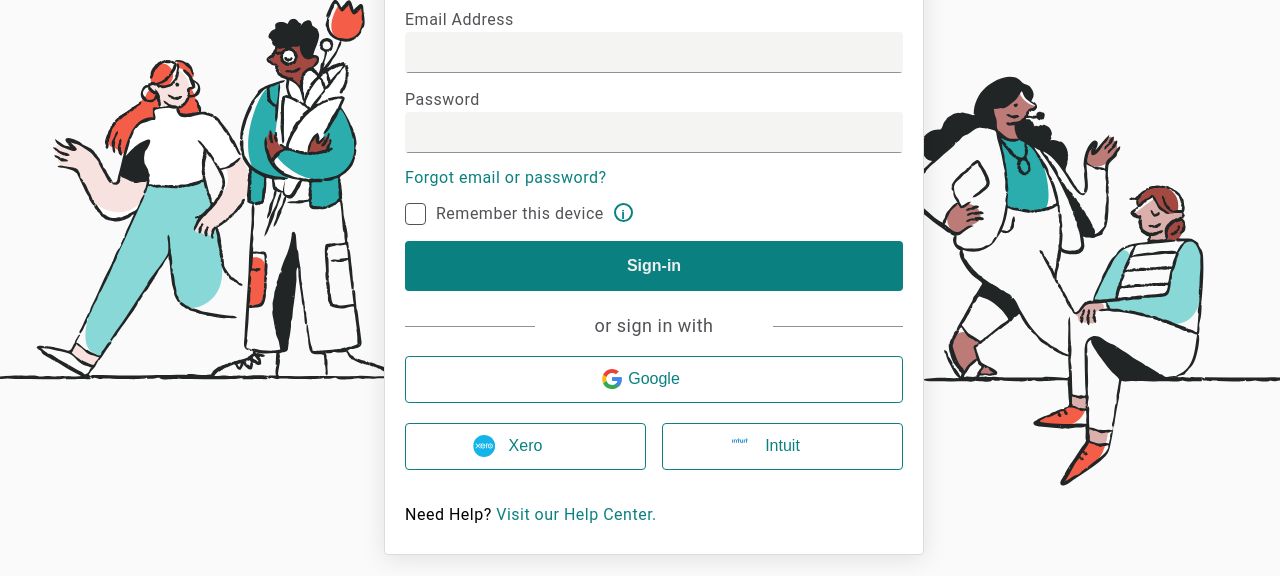
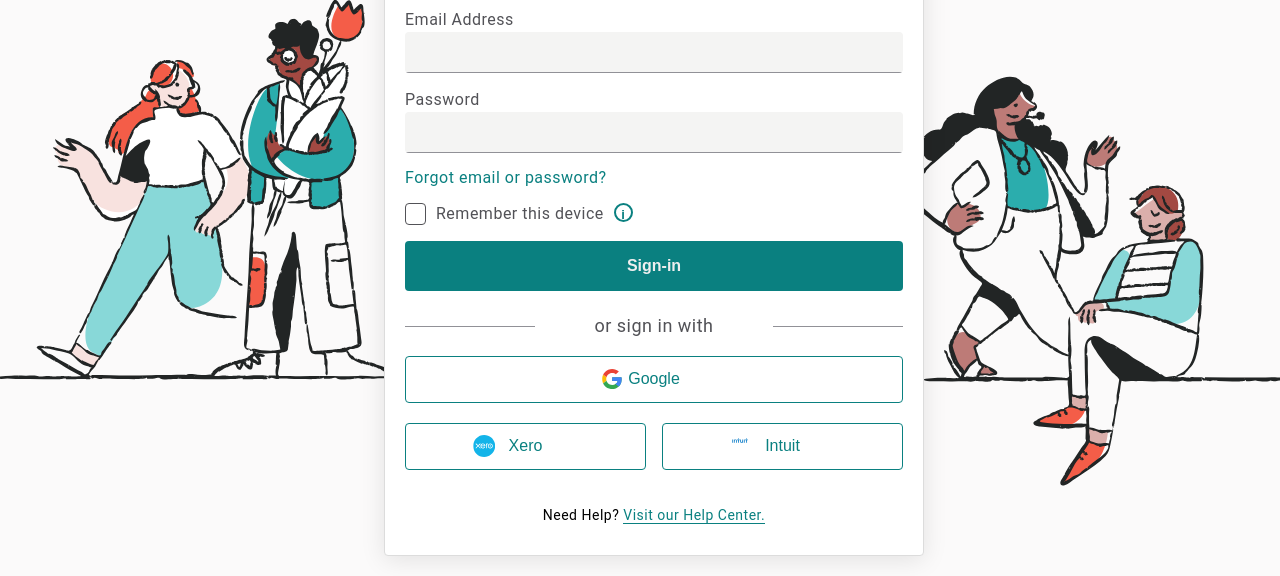
Before and after one commit to mister-t/gusto-login-demo, a plain HTML site: page index.html in a window 1280 px wide. Shown: the part 224-800 px from the top of the page. Drawn offline with Linux system fonts and the light colour scheme.

Commit message:
Centered and underlined the help link at the bottom of the sign-in form

```diff
--- a/index.html
+++ b/index.html
@@ -55,7 +55,7 @@
             </div>
           </div>
           <div class="additional-help">
-            <p class="additional-help">
+            <p>
               Need Help? <a href="" class="help-link">Visit our Help Center.</a>
             </p>
           </div>
@@ -66,7 +66,7 @@
           <a href="" class="help-link">Don't have an employee account?</a>
         </p>
         <p>
-          <a href="" class="help-link"
+          <a href=""
             >Want to sign your company up with Gusto?</a
           >
         </p>
--- a/style.css
+++ b/style.css
@@ -300,6 +300,15 @@ of the  left & right lines, in conjunction of "top" */
   transform: translate(-240%, -50%);
 }
 
+.additional-help {
+  text-align: center;
+  font-size: 14px;
+  line-height: 20px;
+}
+
+.help-link {
+  border-bottom: 1px solid #0a8080;
+}
 footer {
   display: none;
 }
```
